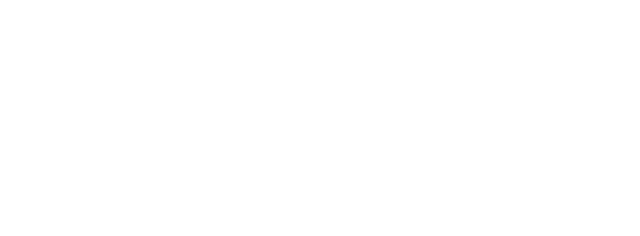
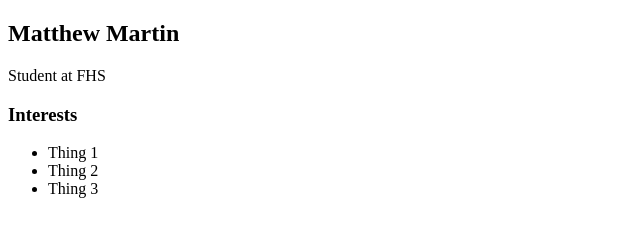
Before and after one commit to Matthew2107/Matthew2107.github.io, a plain HTML site: page index.html in a window 1280 px wide. Shown: the whole page, without its empty margins (0-640 px from the left). Drawn offline with Linux system fonts and the light colour scheme.

Commit message:
added a main

```diff
--- a/index.html
+++ b/index.html
@@ -1,5 +1,39 @@
 <!DOCTYPE html>
 <html>
-    <head>  </head>
-    <body></body>
+
+<head>
+    <title>Matthew's Amazing Website</title>
+</head>
+
+<body>
+
+    <nav>
+
+    </nav>
+
+    <main>
+        <div class="sidebar">
+
+        </div>
+
+        <div class="content">
+            <h2>Matthew Martin</h2>
+            <p>Student at FHS</p>
+        </div>
+        <div id="interests">
+            <h3>Interests</h3>
+            <ul>
+                <li>Thing 1</li>
+                <li>Thing 2</li>
+                <li>Thing 3</li>
+            </ul>
+        </div>
+
+
+
+    </main>
+
+    </div>
+</body>
+
 </html>
```
